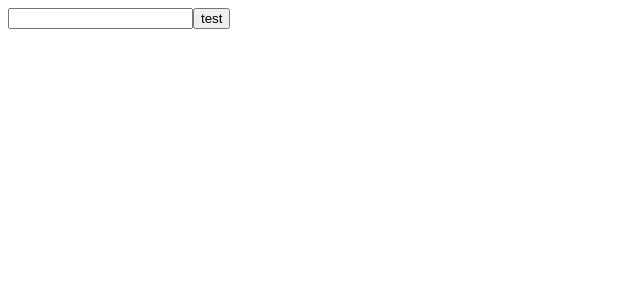
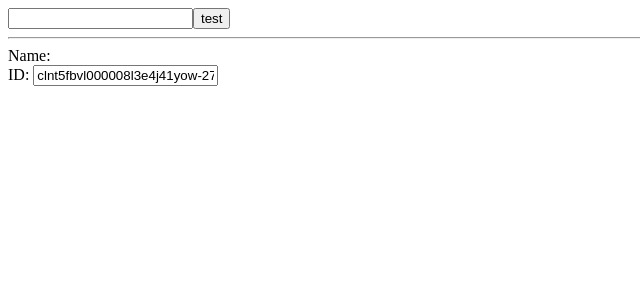
Before and after one commit to BBartt/task, a React (Create React App) app: page / in a window 1280 px wide. Shown: the top 300 px of the page, without its empty margins (0-640 px from the left). Built offline with nearby package versions, Linux system fonts and the light colour scheme.

Commit message:
Add conditional to App.tsx file (very basic logic for displaying data)

```diff
--- a/src/App.tsx
+++ b/src/App.tsx
@@ -1,6 +1,7 @@
 import { useState } from "react";
 import Button from "./components/Button";
 import Input from "./components/Input";
+import { noOp } from "./utils";
 
 function App() {
   const [str, setStr] = useState<string>("");
@@ -12,6 +13,25 @@ function App() {
       <Input value={str} onChange={(e) => setStr(e.target.value)} />
 
       <Button onClick={() => console.log("click")}>test</Button>
+
+      {false ? (
+        <div>Empty</div>
+      ) : (
+        <div>
+          <hr />
+          <div>
+            Name: <b></b>
+          </div>
+          <div>
+            ID:{" "}
+            <Input
+              value={"clnt5fbvl000008l3e4j41yow-270291013202628"}
+              readOnly
+              onChange={noOp}
+            />
+          </div>
+        </div>
+      )}
     </div>
   );
 }
```
